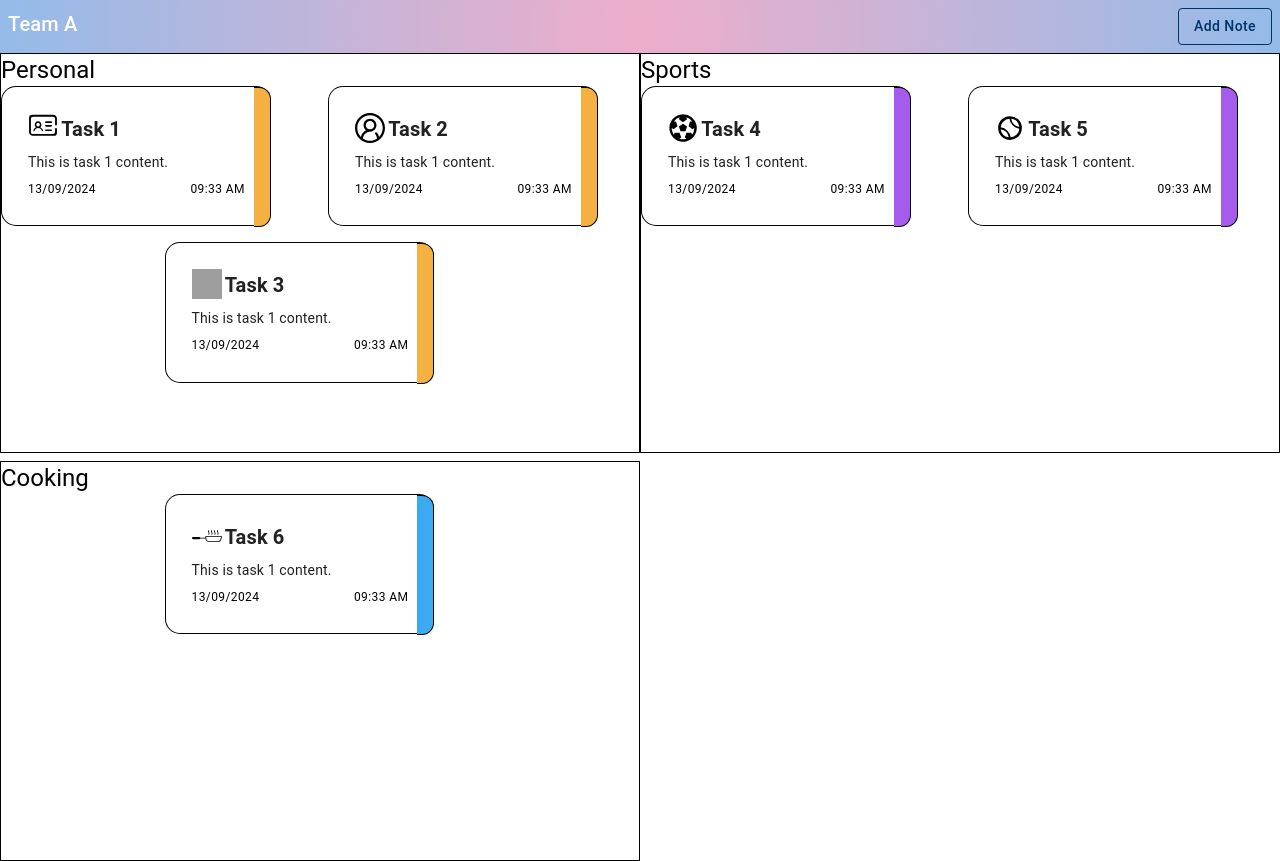
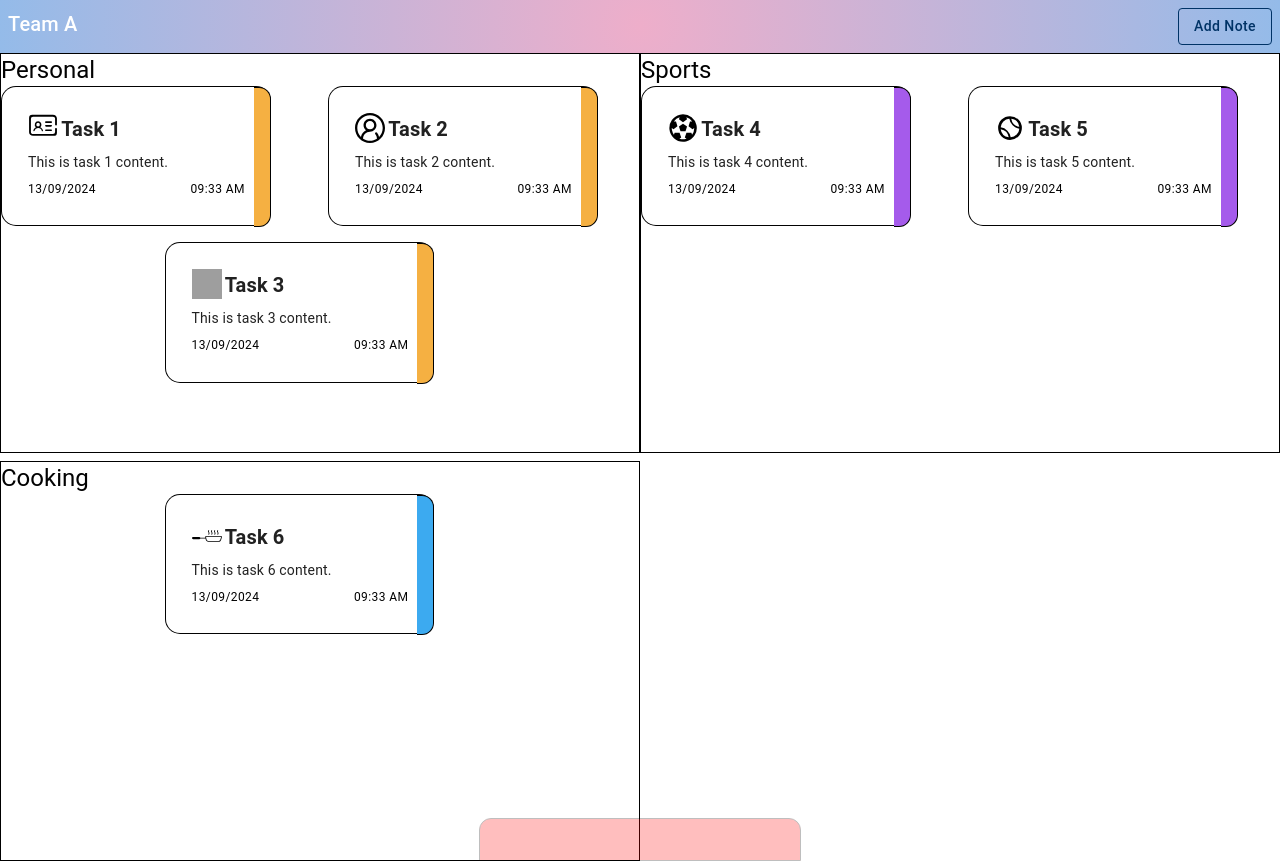
Before and after one commit to ajaykiran-reddy-by/sticky-notes, a React (Vite) app: page / in a window 1280 px wide. Built offline with nearby package versions, Linux system fonts and the light colour scheme; grey boxes are pictures that could not be loaded.

Commit message:
Added delete

```diff
--- a/src/components/WorkspaceArea.tsx
+++ b/src/components/WorkspaceArea.tsx
@@ -16,6 +16,7 @@ const WorkspaceArea = ({ openDialog }: Props) => {
   };
 
   const [columns, setColumns] = useState<Section[]>(initialiseSectionData());
+  const [openDelete, setOpenDelete] = useState(false)
 
   useEffect(() => {
     if (!openDialog) {
@@ -46,7 +47,7 @@ const WorkspaceArea = ({ openDialog }: Props) => {
     e.dataTransfer.dropEffect = "move";
   };
 
-  const handleDrop = (e: any, targetColId: number) => {
+  const handleDrop = (e: any, targetColId: number|string) => {
     console.log("inside handle drop");
     e.preventDefault();
     e.dataTransfer.dropEffect = "move";
@@ -58,6 +59,28 @@ const WorkspaceArea = ({ openDialog }: Props) => {
       const targetColIndex = columns.findIndex(
         (col) => col.sectionId === targetColId
       );
+
+      if(targetColId === 'DEL'){
+        console.log('Entered DEL')
+        const cardToMove = columns[sourceColIndex].cards.find(
+          (card) => card.id === draggedCardId
+        );
+
+        if (!cardToMove) return;
+
+        const updatedSourceCol = {
+          ...columns[sourceColIndex],
+          cards: columns[sourceColIndex].cards.filter(
+            (card) => card.id !== draggedCardId
+          ),
+        };
+
+        const updatedColumns = [...columns];
+        updatedColumns[sourceColIndex] = updatedSourceCol;
+        setColumns(updatedColumns);
+        setOpenDelete(false)
+        return
+      }
 
       if (sourceColIndex !== -1 && targetColIndex !== -1) {
         //handle index not found and dropping in the same column
@@ -118,7 +141,7 @@ const WorkspaceArea = ({ openDialog }: Props) => {
   console.log(columns, "columns");
 
   return (
-    <Grid2 container rowSpacing={1} width={"100vw"}>
+    <Grid2 container rowSpacing={1} width={"100vw"} style={{ position: 'relative' }}>
       {columns.map((column) => (
         <ColumnComponent
           key={column.sectionId}
@@ -132,6 +155,26 @@ const WorkspaceArea = ({ openDialog }: Props) => {
           sectionColor={column.sectionColor}
         />
       ))}
+      <div
+      onDrop={(e) => handleDrop(e, 'DEL')}
+      onDragOver={(e) => {
+        setOpenDelete(true)
+        e.preventDefault()
+      }}
+      onDragLeave={() => setOpenDelete(false)}
+      style={{ backgroundColor: '#FF0000',
+      width: '25vw',
+      height: openDelete ? '15%' : '5%',
+      border: '1px solid black',
+      position: 'absolute',
+      opacity: openDelete ? '100%' : '25%',
+      bottom: 0,
+      borderRadius: '12px 12px 0px 0px',
+      left: '50%',
+      transform: 'translateX(-50%)',
+      transition: 'height 0.3s ease',
+      }}>
+      </div>
     </Grid2>
   );
 };
--- a/src/constants/constants.ts
+++ b/src/constants/constants.ts
@@ -164,17 +164,17 @@ const initialColumnsData = [
         section: "personal",
       },
       {
-        id: new Date().getTime(),
+        id: new Date().getTime()+1,
         title: "Task 2",
-        content: "This is task 1 content.",
+        content: "This is task 2 content.",
         avatar: personal2,
         dateTime: new Date(),
         section: "personal",
       },
       {
-        id: new Date().getTime(),
+        id: new Date().getTime()+2,
         title: "Task 3",
-        content: "This is task 1 content.",
+        content: "This is task 3 content.",
         avatar: personal3,
         dateTime: new Date(),
         section: "personal",
@@ -187,17 +187,17 @@ const initialColumnsData = [
     sectionColor: "#a55beb",
     cards: [
       {
-        id: new Date().getTime(),
+        id: new Date().getTime()+3,
         title: "Task 4",
-        content: "This is task 1 content.",
+        content: "This is task 4 content.",
         avatar: sports1,
         dateTime: new Date(),
         section: "sports",
       },
       {
-        id: new Date().getTime(),
+        id: new Date().getTime()+4,
         title: "Task 5",
-        content: "This is task 1 content.",
+        content: "This is task 5 content.",
         avatar: sports2,
         dateTime: new Date(),
         section: "sports",
@@ -210,9 +210,9 @@ const initialColumnsData = [
     sectionColor: "#3caaf0",
     cards: [
       {
-        id: new Date().getTime(),
+        id: new Date().getTime()+5,
         title: "Task 6",
-        content: "This is task 1 content.",
+        content: "This is task 6 content.",
         avatar: cooking1,
         dateTime: new Date(),
         section: "cooking",
```
Also changed, not shown: src/types/type.ts (+4 -4 lines).
